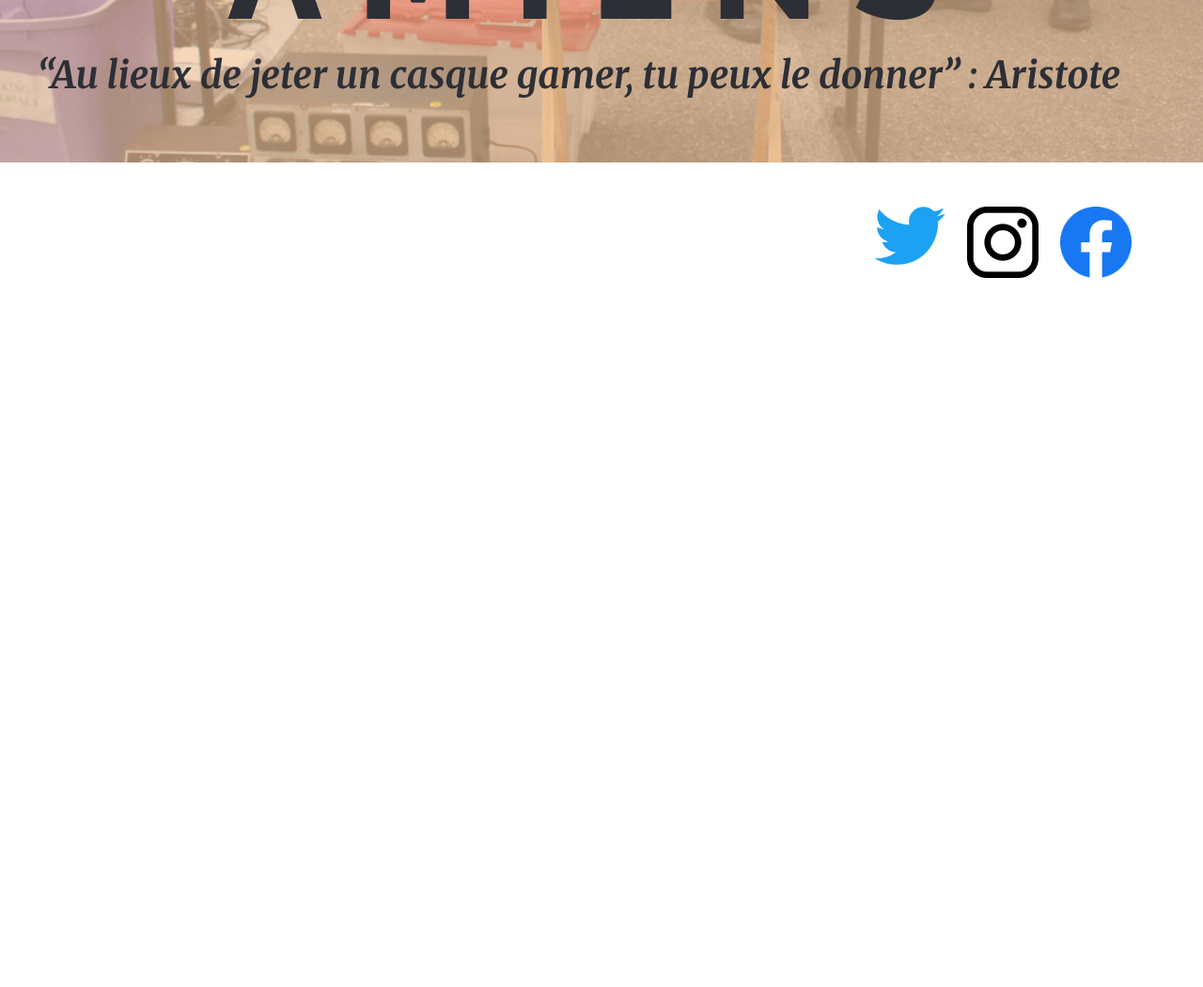
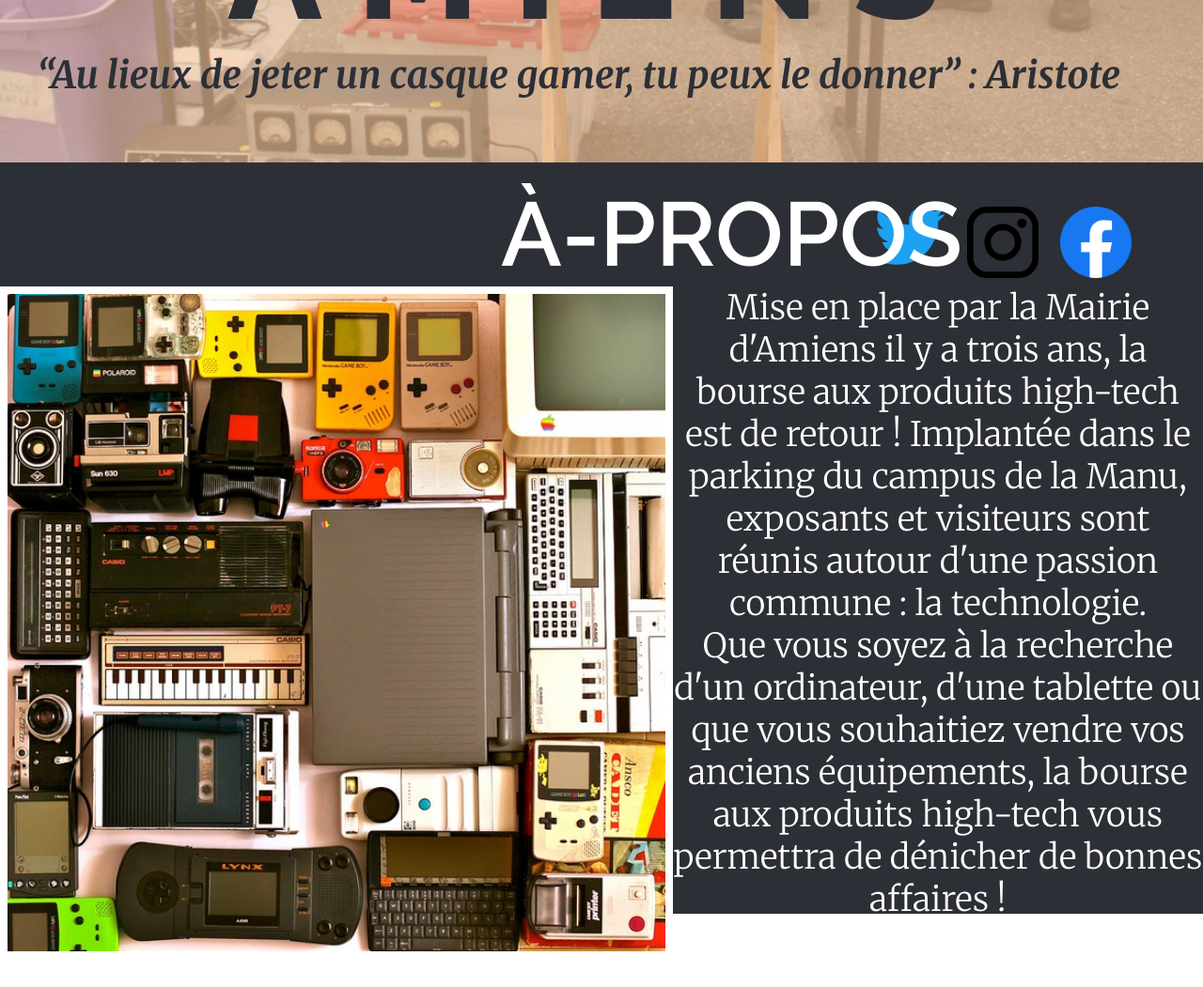
Before and after one commit to lantoniolli/Bourse-aux-produits-High-tech, a plain HTML site: page index.html in a window 1280 px wide. Shown: the part 627-1678 px from the top of the page at 94% size. Before the commit the page ends 927 px from the top, so only its background shows below. Drawn offline with Linux system fonts and the light colour scheme.

Commit message:
Info fini

```diff
--- a/index.html
+++ b/index.html
@@ -27,9 +27,17 @@
     </header>
     <main>
         <article class="info">
-
+            <h2 class="titreH2">À-PROPOS</h2>
+            <div class="infoContainer">
+                <img src="./public/assets/img/5ed927a89a1578a062eece5886fdb18b--flea-markets-fleas.jpg" alt="">
+                <div class="infoText">
+                    <p>Mise en place par la Mairie d'Amiens il y a trois ans, la bourse aux produits high-tech est de retour !
+                    Implantée dans le parking du campus de la Manu, exposants et visiteurs sont réunis autour d'une passion commune : la technologie.</p>
+                    <p>Que vous soyez à la recherche d'un ordinateur, d'une tablette ou que vous souhaitiez vendre vos anciens équipements, la bourse aux produits high-tech vous permettra de dénicher de bonnes affaires !</p>
+                    <p>La bourse aux produits high-tech est un excellent moyen de réduire son impact écologique : La durée de vie des produits est prolongée, l'utilisation de ressources pour la fabrication de nouveaux objets est diminuée et de ce fait, les émissions de CO2 sont réduites.</p>
+                </div>
+            </div>
         </article>
-
 
         <article class="gallery">
             <div class="grid">
--- a/public/assets/css/style.css
+++ b/public/assets/css/style.css
@@ -9,6 +9,22 @@ font-family: 'Raleway', sans-serif;     wght: 300 400 500 600 700 800 1300
     margin: 0;
     padding: 0;
 }
+
+/* SUPPRESSION DE LA SCROLLBAR DE MOOOOOORT */
+body::-webkit-scrollbar {
+    display: none;
+}
+
+                    /* RESSOURCE */
+/* Titre h2 */
+.titreH2 {
+    font-family: 'Raleway', sans-serif;
+    font-style: normal;
+    font-weight: 600;
+    font-size: 96px;
+}
+
+
 
 
                     /* HEADER */
@@ -59,7 +75,7 @@ h1 {
 
         /* CITATION */
 /* Style du paragraphe */
-p {
+header p {
     color: #2d2f36;
     font-family: 'Merriweather', serif;
     font-style: italic;
@@ -84,6 +100,56 @@ p {
 header a img {
     width: 76px;
 }
+
+
+
+
+                    /* À-PROPOS */
+/* Taille et flex */
+.info {
+    width: 100vw;
+    height: 100vh;
+    background-color: #2D2F36;
+    display: flex;
+    flex-direction: column;
+}
+
+.info h2 {
+    color: white;
+    align-self: flex-end;
+    margin-right: 20%;
+    margin-top: 20px;
+}
+
+.infoContainer {
+    display: flex;
+    flex-direction: row;
+    justify-content: space-evenly;
+}
+
+.info img {
+    height: 700px;
+    border: 8px solid white;
+}
+
+.infoText {
+    width: 1100px;
+    display: flex;
+    flex-direction: column;
+    justify-content: space-around;
+
+}
+
+.info p {
+    color: white;
+    font-family: "Merriweather", serif;
+    font-size: 36px;
+    font-weight: 300;
+    text-align: center;
+}
+
+
+
 
 
 
```
